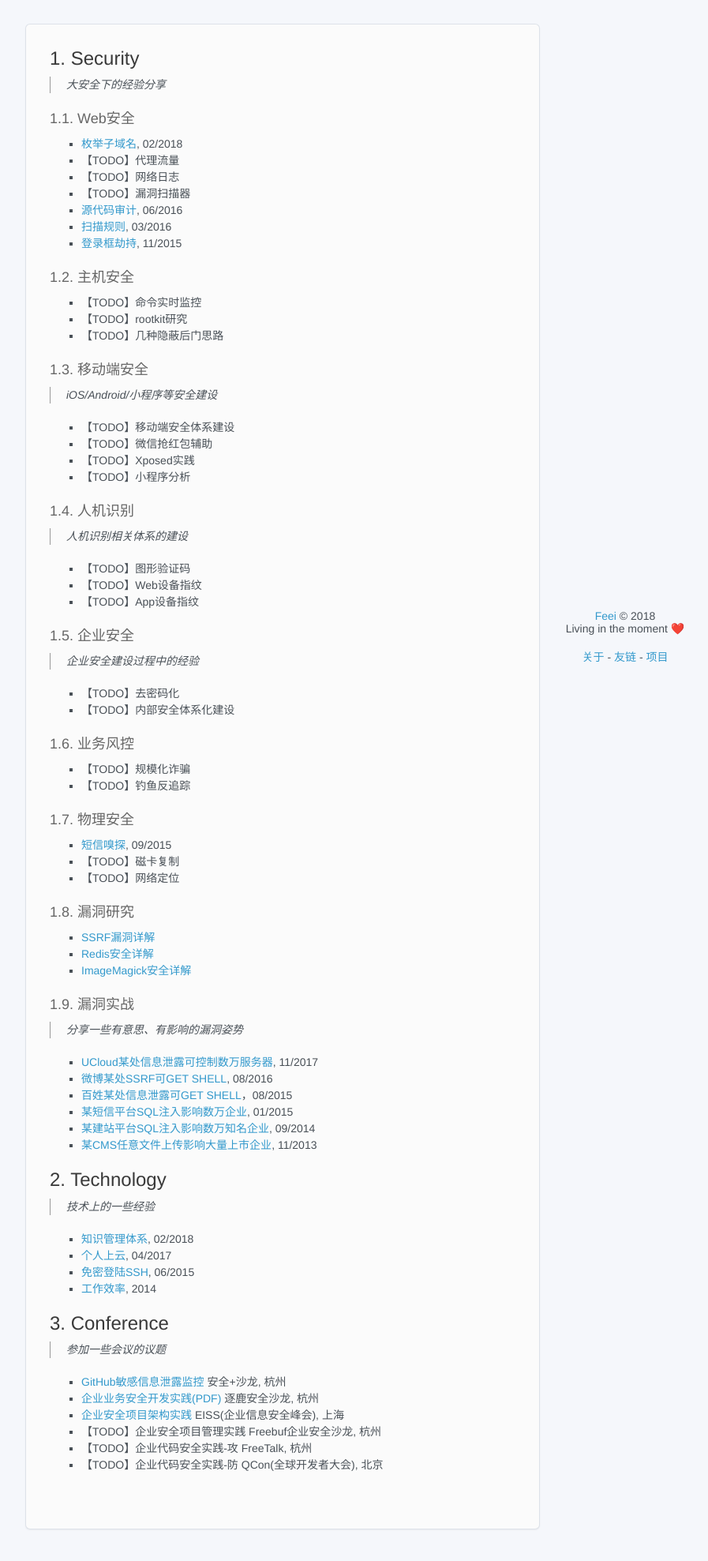
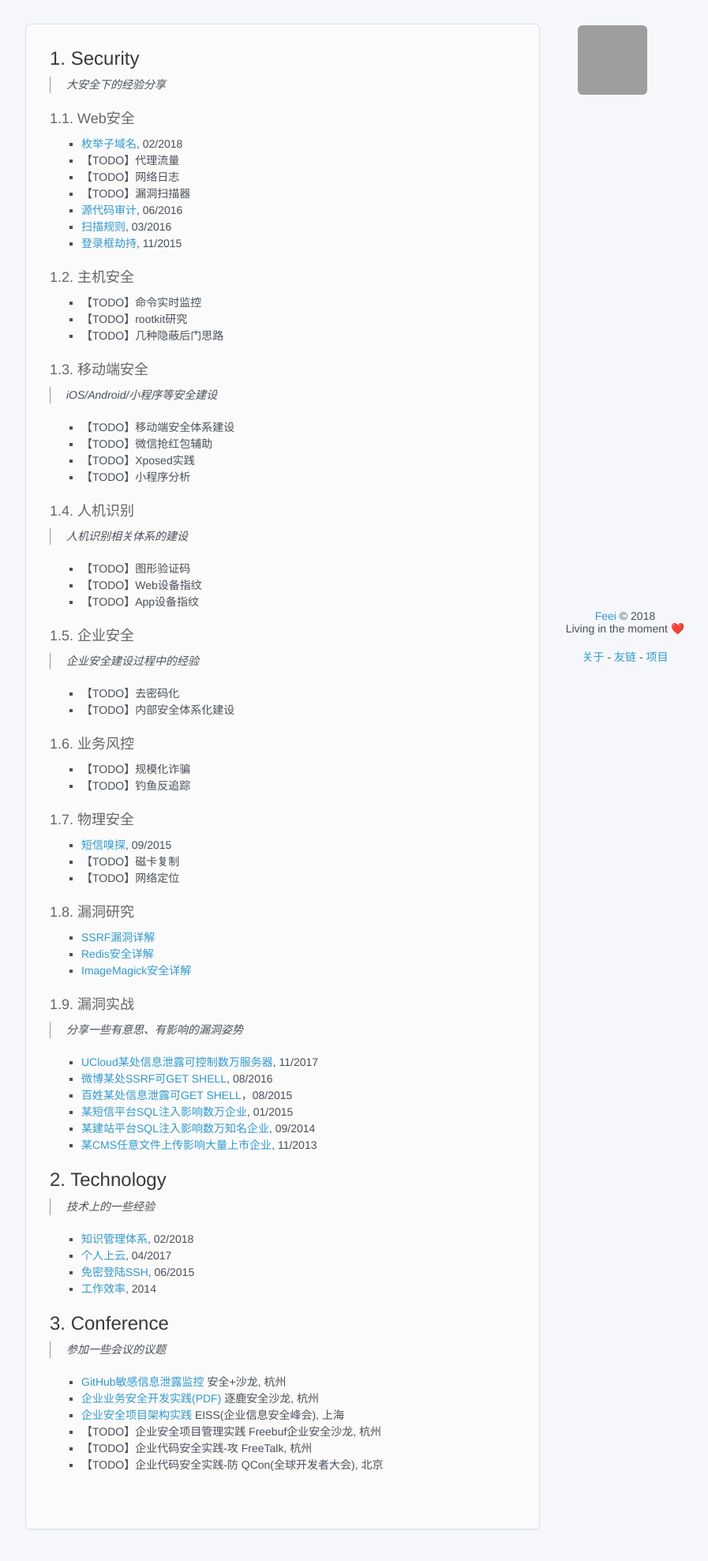
Before and after one commit to limengmingx/Papers, a Jekyll site: the page built from README.md, in a window 1280 px wide. Shown: the whole page at 79% size, without its empty margins (283-1180 px from the left). Built offline with Jekyll 4.4.1, drawn with Linux system fonts in a browser that asks for light colours; our own code applies the rules of GitHub Pages for plain Markdown files; a script that is not in the unit is left out; comment, search, counter and statistics services are not loaded; grey boxes are pictures that could not be loaded.

Commit message:
Update default.html

```diff
--- a/_layouts/default.html
+++ b/_layouts/default.html
@@ -13,10 +13,10 @@
     <meta name="viewport" content="width=device-width, initial-scale=1, user-scalable=no">
   </head>
   <body>
-    <header>
-      <a href="http://feei.cn"><img src="https://avatars0.githubusercontent.com/u/31412652?s=460&amp;v=4"></a>
-    </header>
     <div class="wrapper">
+      <header>
+        <a href="http://feei.cn"><img src="https://avatars0.githubusercontent.com/u/31412652?s=460&amp;v=4"></a>
+      </header>
       <nav>
         <ul></ul>
       </nav>
```
